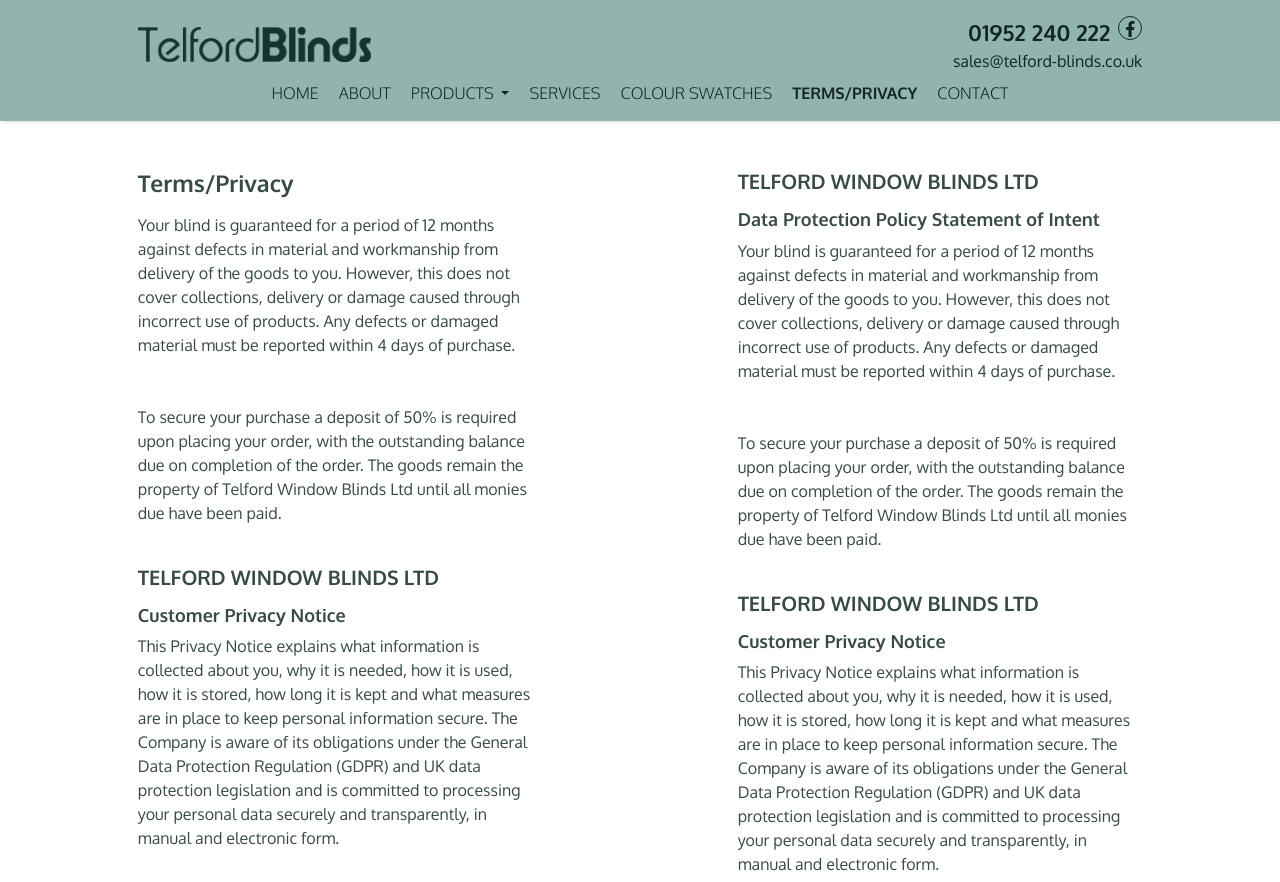
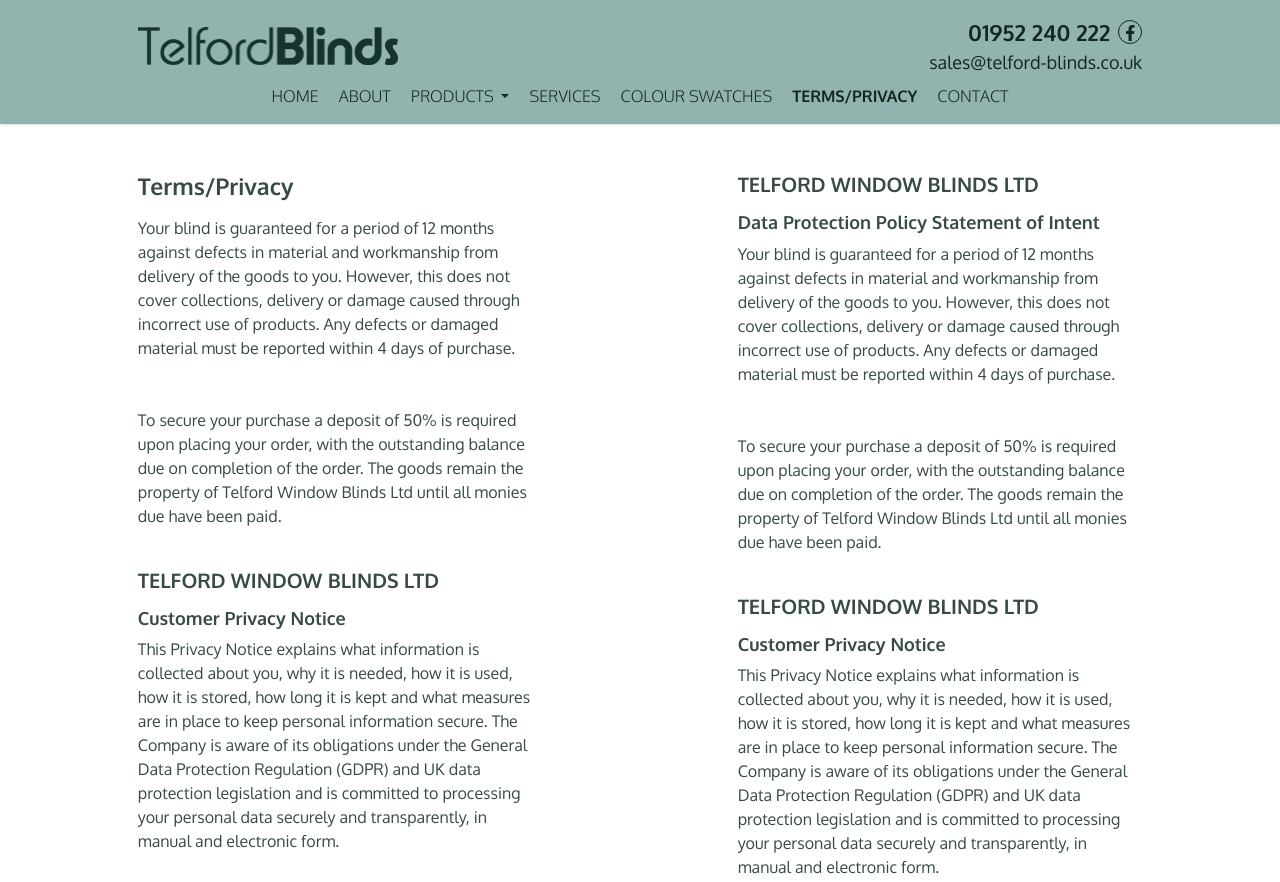
Before and after one commit to rifatbhuiya567/telford, a plain HTML site: page terms_privacy.html in a window 1280 px wide. Shown: the top 882 px of the page. Drawn offline with nearby package versions, Linux system fonts and the light colour scheme; a web font is replaced by a local one.

Commit message:
Update terms_privacy.html

```diff
--- a/terms_privacy.html
+++ b/terms_privacy.html
@@ -35,13 +35,13 @@
         <div class="container">
             <div class="container-padding">
                 <div class="row justify-content-between align-items-center">
-                    <div class="col-lg-3">
+                    <div class="col-lg-4">
                       <a href="./index.html">
-                            <img src="images/logo.png" class="w-100" alt="main logo" />
+                        <img src="images/logo.png" class="web-logo" alt="main logo" />
                       </a>
                     </div>
-                    <div class="col-lg-3 text-end header-links">
-                        <ul class="d-flex justify-content-end gap-2">
+                    <div class="col-lg-4 text-end header-links">
+                      <ul class="d-flex justify-content-end gap-2 align-items-center">
                         <li>
                           <a href="tel:01952240222" class="tel">01952 240 222</a>
                         </li>
@@ -51,7 +51,7 @@
                           </a>
                         </li>
                       </ul>
-                        <a href="mailto:sales@telford-blinds.co.uk">
+                      <a href="mailto:sales@telford-blinds.co.uk" class="h-mail">
                         sales@telford-blinds.co.uk
                       </a>
                     </div>
@@ -121,7 +121,7 @@
                     <div class="col-6">
                         <div class="logo">
                             <a href="./index.html">
-                                <img src="images/logo.png" class="w-100" alt="logo" />
+                                <img src="images/logo.png" class="mobile-logo" alt="logo" />
                             </a>
                         </div>
                     </div>
@@ -413,6 +413,12 @@
     </footer>
     <!-- Footer End -->
 
+    <!-- Back to Top Start -->
+    <div class="btt">
+        <i class="fa-solid fa-arrow-up"></i>
+    </div>
+    <!-- Back to Top End -->
+
     <script src="https://cdn.jsdelivr.net/npm/bootstrap@5.3.2/dist/js/bootstrap.bundle.min.js"></script>
     <!-- Bootstrap 5.3 -->
 
```
Lines whose indentation alone changed are shown as unchanged.
